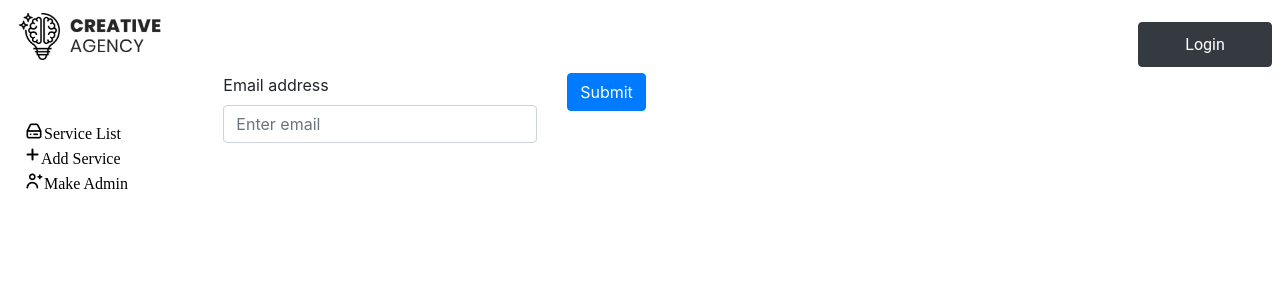
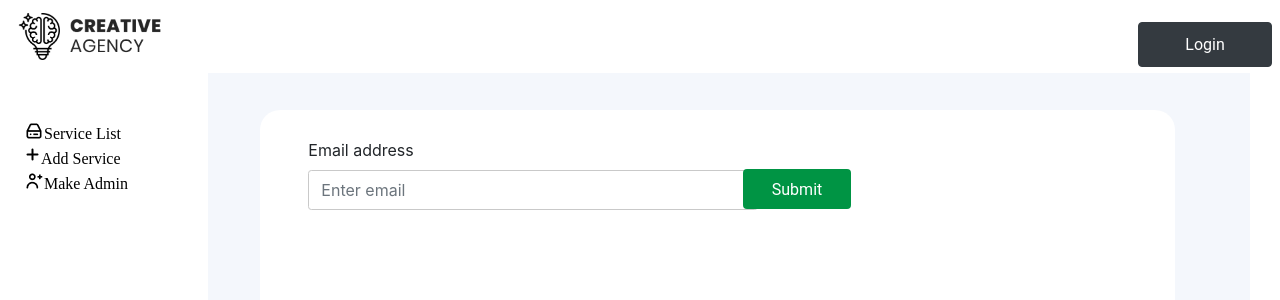
Before and after one commit to ranamahmud/creative-agency-client, a React (Create React App) app: page /make-admin in a window 1280 px wide. Shown: the top 300 px of the page. Built offline with nearby package versions, Linux system fonts and the light colour scheme; no server answers; what react-alert-template-basic would draw is missing.

Commit message:
make admin form done

```diff
--- /dev/null
+++ b/src/components/MakeAdmin/MakeAdmin.css
@@ -0,0 +1,36 @@
+#make-admin-form{
+    width: 1044px;
+    height: 305px;
+    background: #FFFFFF;
+    border-radius: 20px;
+    margin-top: 37px;
+    margin-left: 37px;
+    margin-right: 60px;
+    padding-top: 28px;
+    padding-left: 33px;
+}
+#make-admin-form input{
+    width: 450px;
+    height: 40px;
+    background: #FFFFFF;
+    border: 0.666667px solid #C9C9C9;
+    box-sizing: border-box;
+    border-radius: 3.33333px
+}
+#make-admin-btn{
+margin-top: 31px;
+width: 108px;
+height: 40px;
+font-family: Roboto;
+font-style: normal;
+font-weight: normal;
+font-size: 16px;
+line-height: 19px;
+background: #009444;
+border:none;
+margin-left: -300px;
+}
+
+#make-admin-div{
+    background: #F4F7FC;
+}
--- a/src/components/MakeAdmin/MakeAdmin.js
+++ b/src/components/MakeAdmin/MakeAdmin.js
@@ -2,7 +2,7 @@ import React, { useState } from 'react';
 import { Button, Col, Form, Row } from 'react-bootstrap';
 import Sidebar from '../Dashboard/Sidebar/Sidebar';
 import NavbarMain from '../Home/NavbarMain/NavbarMain';
-
+import './MakeAdmin.css'
 const MakeAdmin = () => {
 
     const [info, setInfo] = useState({});
@@ -39,8 +39,8 @@ const MakeAdmin = () => {
             <NavbarMain />
             <div className="container-fluid row">
                 <Sidebar></Sidebar>
-                <div className="col-md-10 col-sm-12 col-12 d-flex">
-                    <Form as={Row}>
+                <div className="col-md-10 col-sm-12 col-12 d-flex" id="make-admin-div">
+                    <Form id="make-admin-form" as={Row}>
                         <Col sm="10">
 
                             <Form.Group controlId="formBasicEmail">
@@ -49,7 +49,7 @@ const MakeAdmin = () => {
                             </Form.Group>
                         </Col>
                         <Col sm="2">
-                            <Button onClick={handleSubmit} variant="primary" type="submit">
+                            <Button id="make-admin-btn" onClick={handleSubmit} variant="primary" type="submit">
                                 Submit
   </Button>
                         </Col>
```
